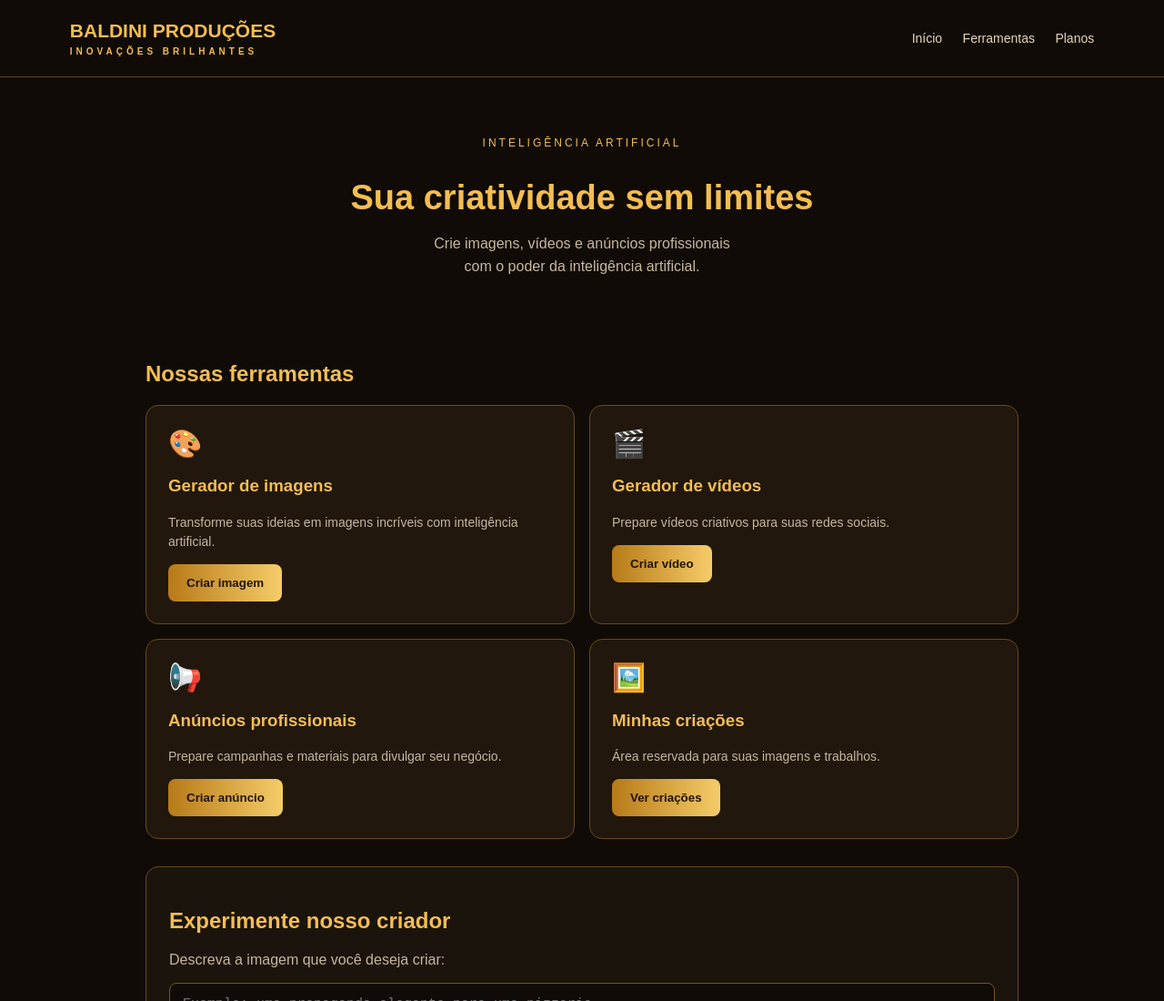
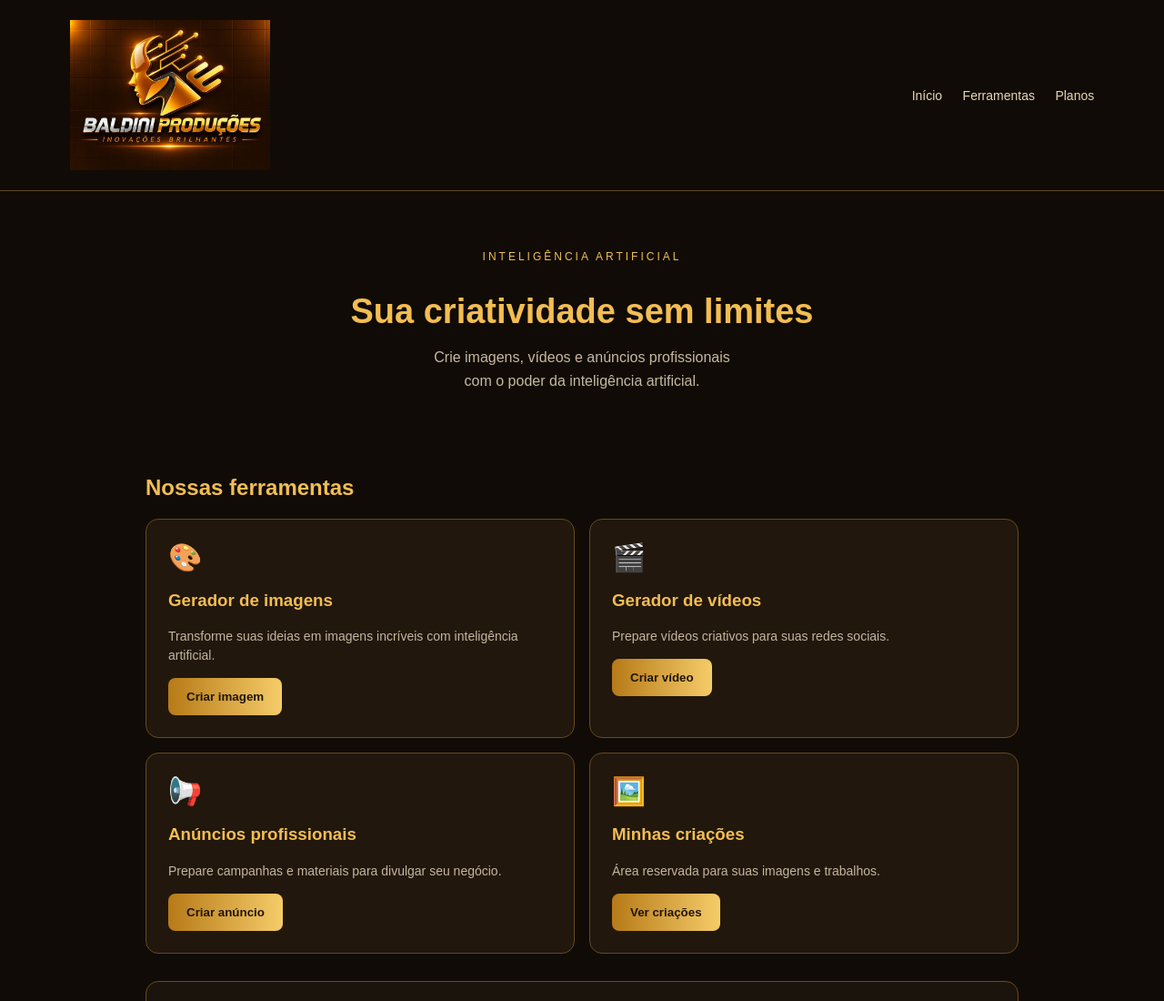
Before and after one commit to fatorcorpo2019-eng/baldini-producoes-ia, a plain HTML site: page index.html in a window 1280 px wide. Shown: the top 1100 px of the page at 91% size. Drawn offline with Linux system fonts and the light colour scheme.

Commit message:
Add image to header in index.html

```diff
--- a/index.html
+++ b/index.html
@@ -41,8 +41,10 @@ footer{text-align:center;padding:35px;color:#bca782;font-size:12px}
 </head>
 <body>
 <header>
-<div class="brand">BALDINI PRODUÇÕES
-<small>INOVAÇÕES BRILHANTES</small></div>
+<img src="IMG-20261117-WA0024.jpg"
+alt="Baldini Produções"
+style="width:220px;max-width:100%;height:auto;display:block;">
+
 <nav>
 <a href="#inicio">Início</a>
 <a href="#ferramentas">Ferramentas</a>
```
